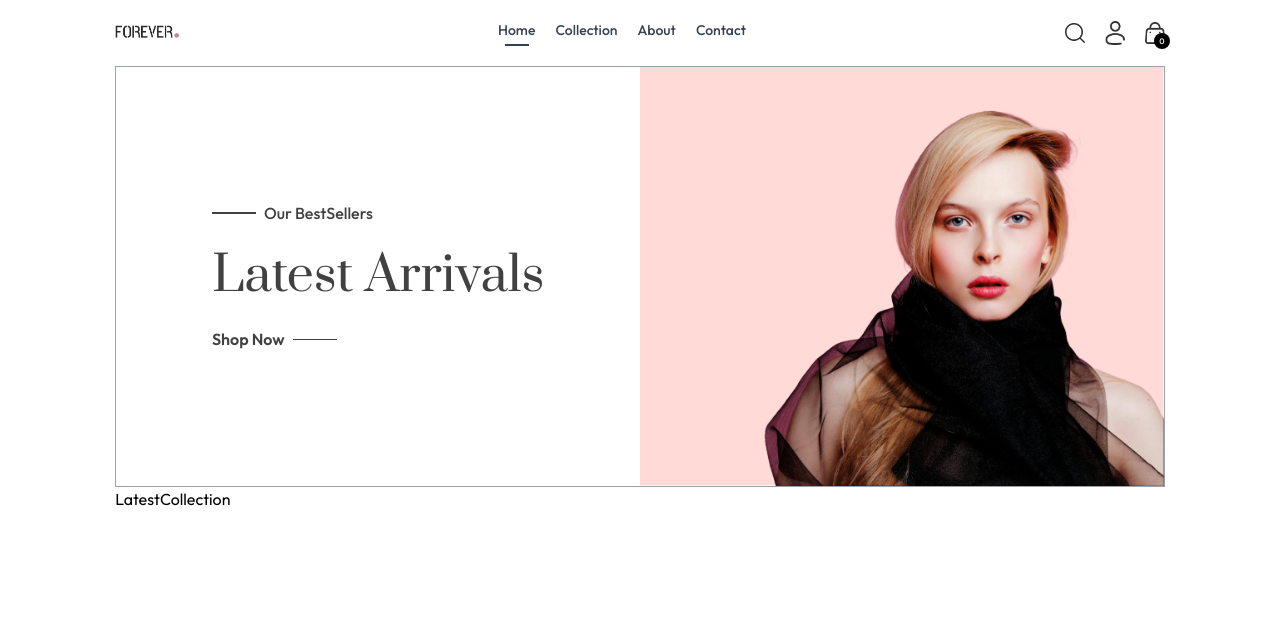
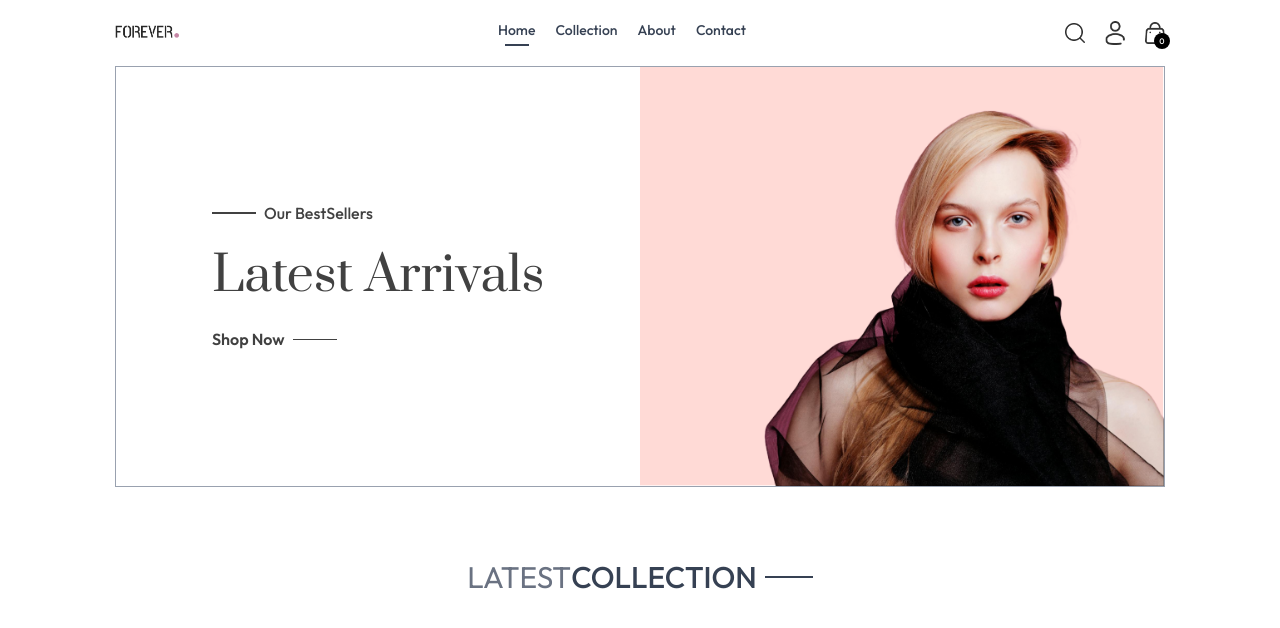
Before and after one commit to siddharthg-7/E-Commerce-Website, a React (Vite) app in the folder frontend/: page / in a window 1280 px wide. Shown: the top 628 px of the page. Built offline with nearby package versions, Linux system fonts and the light colour scheme.

Commit message:
Checkpoint from VS Code for cloud agent session

```diff
--- a/frontend/src/components/LatestCollection.jsx
+++ b/frontend/src/components/LatestCollection.jsx
@@ -1,11 +1,17 @@
 import React, { useContext } from 'react'
 import { ShopContext } from '../context/ShopContext'
+import Tittle from './Tittle';
 
 
 const LatestCollection = () => {
   const { products } = useContext(ShopContext);
+
   return (
-    <div>LatestCollection</div>
+    <div className='my-10'>
+      <div className='text-center py-8 text-3xl'>
+        <Tittle text1={'LATEST'} text2={'COLLECTION'} />
+      </div>
+    </div>
   )
 }
 
--- /dev/null
+++ b/frontend/src/components/Tittle.jsx
@@ -0,0 +1,12 @@
+import React from 'react'
+
+const Tittle = ({text1,text2}) => {
+  return (
+    <div className='inline-flex gap-2 items-center mb-3'>
+        <p className='text-gray-500 '>{text1}<span className='text-gray-700 font-medium'>{text2}</span></p>
+        <p className='w-8 sm:w-12 h-[1px] sm:h-[2px] bg-gray-700'></p>
+    </div>
+  )
+}
+
+export default Tittle
```
